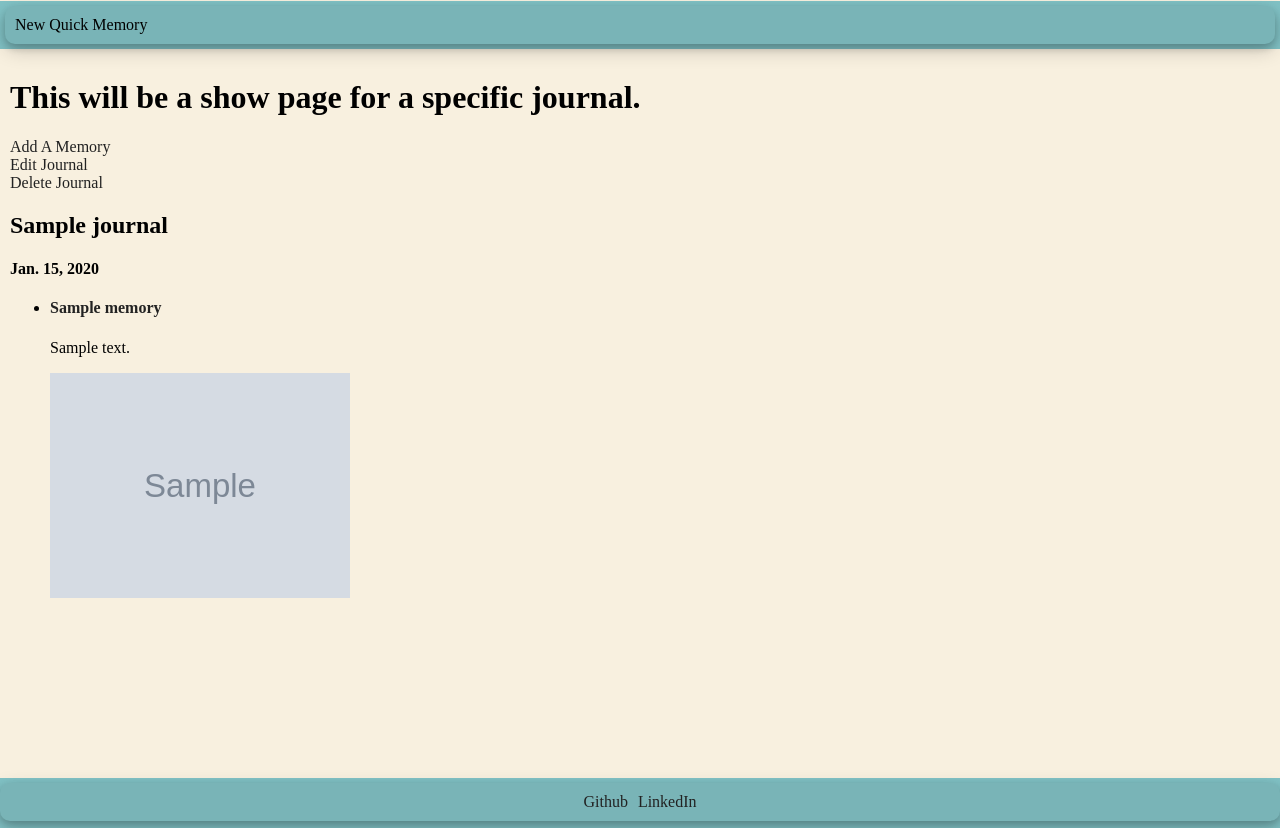
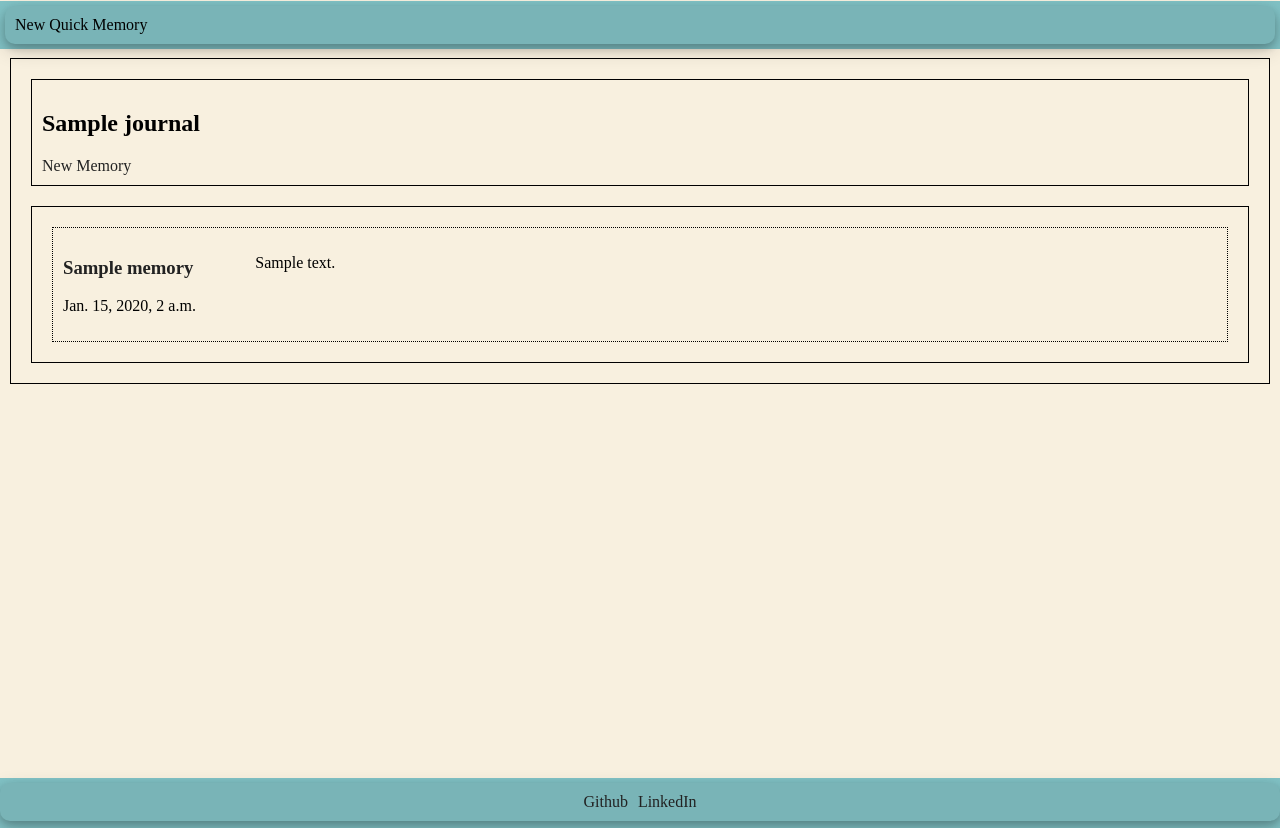
Before and after one commit to aggarabedian/remember_when, a Django app: page /journals/1/ in a window 1280 px wide. Shown: the part 154-982 px from the top of the page. Run offline with Django 3.2, Linux system fonts and the light colour scheme; a user stored in the database is signed in; tables that the repository leaves empty hold one stand-in row (values such as "Sample post"); grey boxes marked "Sample" are stand-in pictures; some web fonts are replaced.

Commit message:
Styles journal detail

```diff
--- a/main_app/static/styles/main.css
+++ b/main_app/static/styles/main.css
@@ -27,6 +27,7 @@ a {
 .navbar_body {
   position: sticky;
   top: 0;
+  z-index: 1000;
 }
 
 .nav_container {
@@ -181,6 +182,7 @@ a {
   top: 155px;
   background-color: #81c2c5;
   padding: 5px;
+  z-index: 1000;
 
   /* background-image: linear-gradient(#81c2c5, #F8F0DF); */
 }
@@ -411,11 +413,66 @@ a {
   transform: scale(1.1);
 }
 
-/* == Journal == */
-
 .journal_list_item {
   margin: 10px;
 }
+
+/* == Journal Detail == */
+
+.journal_detail_body {
+  display: flex;
+  flex-direction: column;
+  border: solid black 1px;
+  padding: 10px;
+}
+
+.journal_detail_header_container {
+  border: solid black 1px;
+  margin: 10px;
+  padding: 10px;
+}
+
+.journal_detail_header_name {
+
+}
+
+.journal_detail_new_memory_button {
+
+}
+
+.journal_detail_card_container {
+  border: solid black 1px;
+  margin: 10px;
+  padding: 10px;
+
+}
+
+.journal_detail_card {
+  border: dotted black 1px;
+  margin: 10px;
+  padding: 10px;
+  display: grid;
+  grid-template-columns: 1fr 5fr;
+
+}
+
+.journal_detail_card_left {
+
+}
+
+.journal_detail_card_title {
+
+}
+
+.journal_detail_card_created_at {
+
+}
+
+.journal_detail_card_content {
+
+}
+
+
 
 /* == Memory == */
 
--- a/main_app/templates/base.html
+++ b/main_app/templates/base.html
@@ -149,10 +149,10 @@
       <div class="footer_link_container">
         <div class="footer_links">
           <div class="footer_github">
-            <a href="https://github.com/aggarabedian">Github</a>
+            <a href="https://github.com/aggarabedian" target="_blank">Github</a>
           </div>
           <div class="footer_linkedin">
-            <a href="https://www.linkedin.com/in/abraham-garabedian/">LinkedIn</a>
+            <a href="https://www.linkedin.com/in/abraham-garabedian/" target="_blank">LinkedIn</a>
           </div>
         </div>
       </div>
--- a/main_app/templates/journal_detail.html
+++ b/main_app/templates/journal_detail.html
@@ -4,36 +4,38 @@
 
 {% block content %}
 
-<h1>This will be a show page for a specific journal.</h1>
-<a href="{% url 'memory_create' %}">Add A Memory</a>
-<br>
-<a href="{% url 'journal_update' journal.pk %}">Edit Journal</a>
-<br>
-<a href="{% url 'journal_delete' journal.pk %}">Delete Journal</a>
+<div class="journal_detail_body">
+  <div class="journal_detail_header_container">
+    <div class="journal_detail_header_name">
+      <h2>{{journal.name}}</h2>
+    </div>
+    <a href="{% url 'memory_create' %}">
+      <div class="journal_detail_new_memory_button">
+        New Memory
+      </div>
+    </a>
+  </div>
+  <div class="journal_detail_card_container">
+    {% for memory in journal.memories.all %}
+    <div class="journal_detail_card">
 
+      <div class="journal_detail_card_left">
 
-  <div class="journal_show_container">
-    <h2>{{journal.name}}</h2>
-    <h4>{{journal.birthdate}}</h4>
+        <div class="journal_detail_card_title">
+          <h3><a href="{% url 'memory_detail' memory.pk %}">{{memory.title}}</a></h3>
+        </div>
+        <div class="journal_detail_card_created_at">
+          <p>{{memory.created_at}}</p>
+        </div>
       </div>
 
-  <div class="journal_memory_list_container">
-    <ul>
-    {% for memory in journal.memories.all %}
-      <li>
-        <div class="journal_memory_list">
-          <a href="{% url 'memory_detail' memory.pk %}"><h4>{{memory.title}}</h4></a>
+      <div class="journal_detail_card_content">
         <p>{{memory.content}}</p>
-          {% if memory.photo %}
-          <img class="memory_photo" src="{{memory.photo.url}}" alt="{{memory.title}}">
-          {% else %}
-          {% endif %}
       </div>
-      </li>
 
-
+    </div>
     {% endfor %}
-    </ul>
+  </div>
 </div>
 
 
--- a/main_app/templates/memory_create.html
+++ b/main_app/templates/memory_create.html
@@ -18,8 +18,8 @@
         </select>
         <label for="memory_title">Title</label>
         <input type="text" name="title" id="memory_title">
-        <label for="memory_image">Photo</label>
-        <input type="file" name="photo" id="memory_image">
+        {% comment %} <label for="memory_image">Photo</label>
+        <input type="file" name="photo" id="memory_image"> {% endcomment %}
         <label for="memory_is_public">Is Public?</label>
         <input type="checkbox" name="is_public" id="memory_is_public">
         <label for="memory_content">Content</label>
--- a/main_app/views.py
+++ b/main_app/views.py
@@ -106,11 +106,11 @@ class MemoryCreate(View):
     else:
       is_public = False
 
-    photo = request.FILES['photo']
+    # photo = request.FILES['photo']
 
 
     journal = Journal.objects.get(pk=request.POST.get('journal'))
-    new_memory = Memory.objects.create(title=title, content=content, is_public=is_public, photo=photo, journal=journal)
+    new_memory = Memory.objects.create(title=title, content=content, is_public=is_public, journal=journal)
     return redirect('memory_detail', pk=new_memory.id)
 
 
@@ -152,11 +152,14 @@ class JournalDetail(UserPassesTestMixin, TemplateView):
 class MemoryDelete(UserPassesTestMixin, DeleteView):
   model = Memory
   template_name = "memory_delete_confirmation.html"
-  success_url = "/journals/"
+  # success_url = "/journals/"
 
   def test_func(self):
     memory = get_object_or_404(Memory, pk = self.kwargs["pk"])
     return self.request.user == memory.journal.user
+
+  def get_success_url(self):
+    return reverse("journal_detail", kwargs={'pk': self.object.journal.pk})
 
 @method_decorator(login_required, name='dispatch')
 class JournalDelete(UserPassesTestMixin, DeleteView):
```
Also changed, not shown: main_app/templates/journal_list.html (+29 -16 lines). Lines whose indentation alone changed are shown as unchanged.
